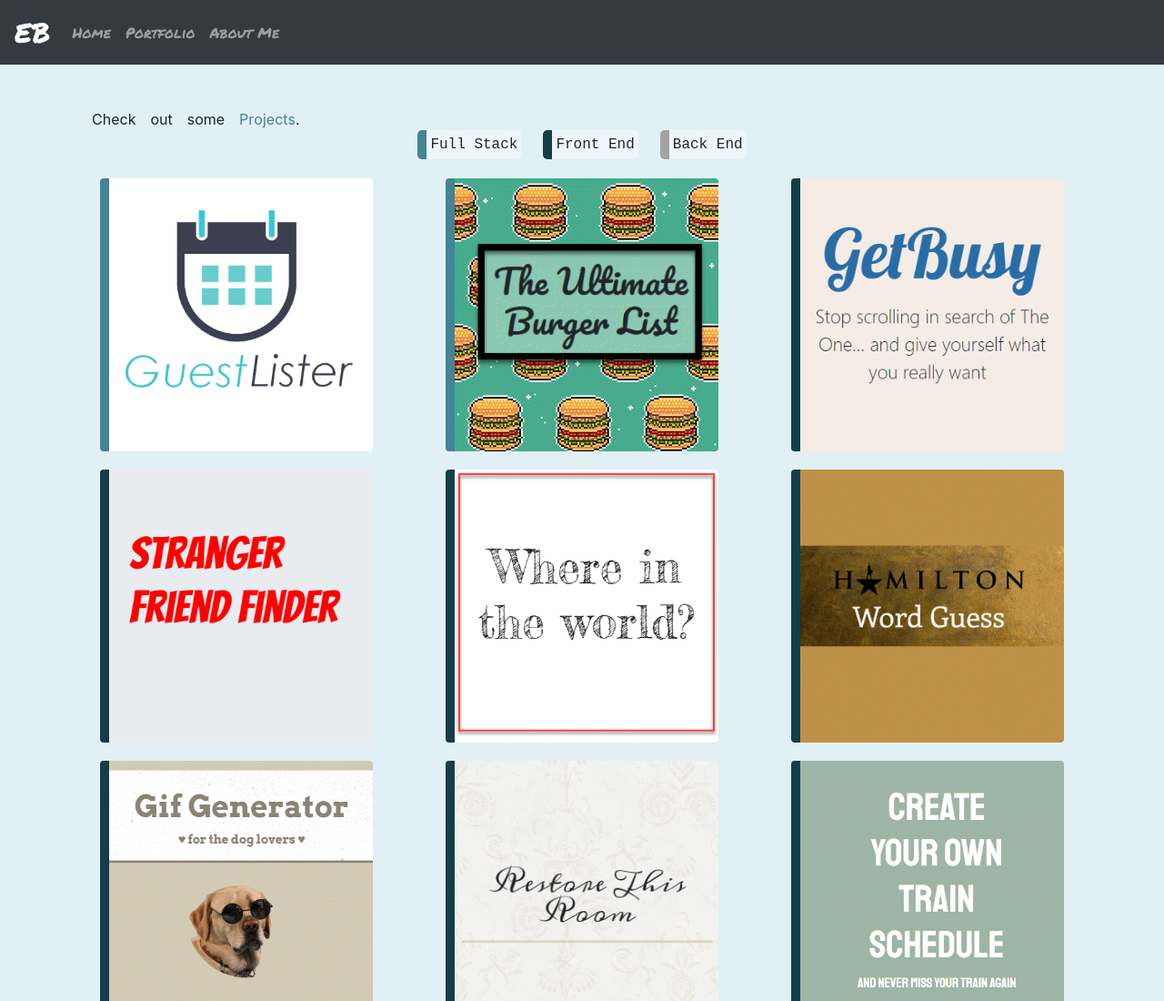
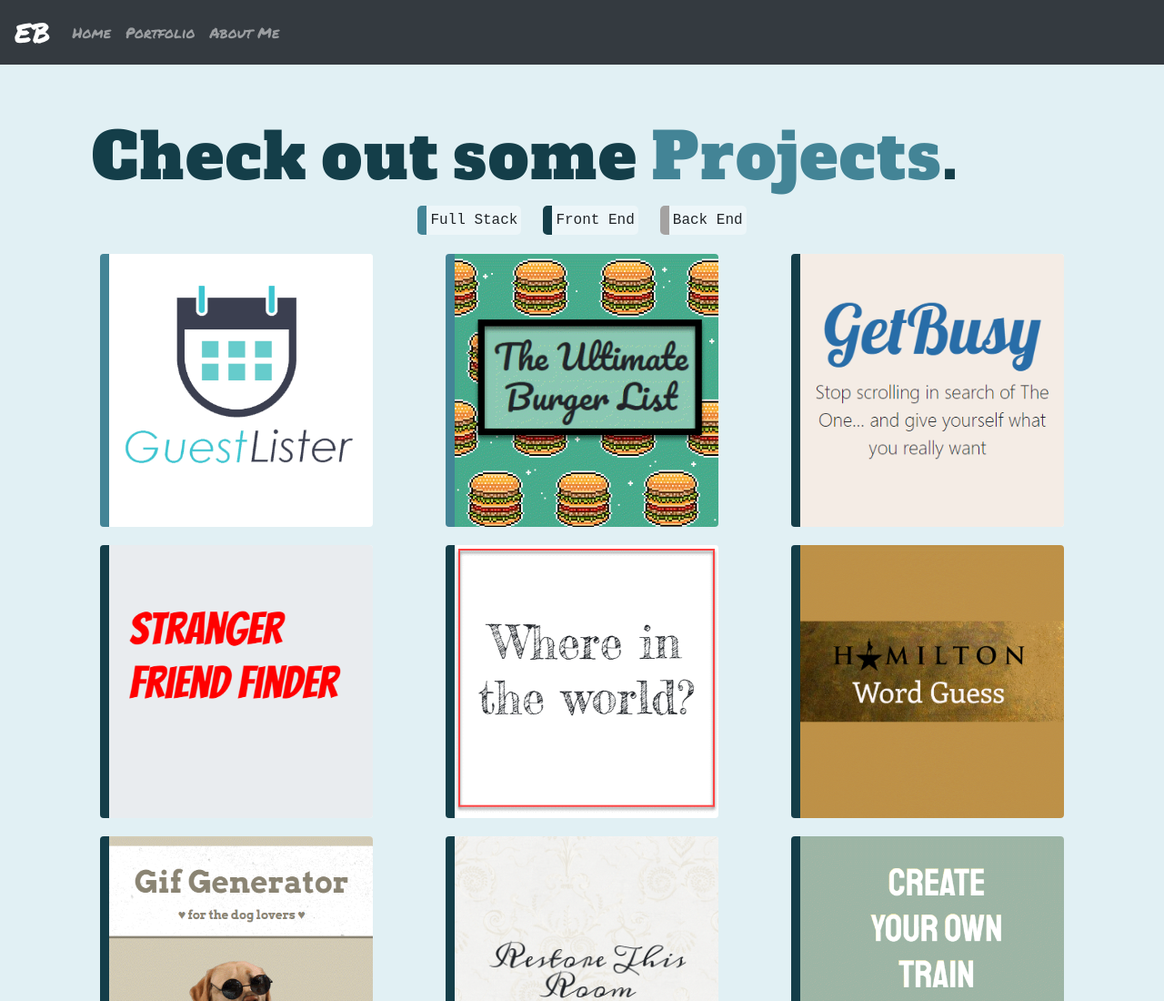
Before and after one commit to emilybaum/theportfolio, a website: page app/public/portfolio.html in a window 1280 px wide. Shown: the top 1100 px of the page at 91% size. Drawn offline with nearby package versions, Linux system fonts and the light colour scheme; a web font is replaced by a local one.

Commit message:
added in .text-animationLarge for portfolio and about

```diff
--- a/app/public/portfolio.html
+++ b/app/public/portfolio.html
@@ -61,33 +61,33 @@
             <div class="col-sm">
                 <div class="emily-webdev-contain flex-words">
                     <div class="flex-letters">
-                        <span id="this1" class="text-animation pl-3">C</span>
-                        <span id="this2" class="text-animation">h</span>
-                        <span id="this3" class="text-animation">e</span>
-                        <span id="this3" class="text-animation">c</span>
-                        <span id="this4" class="text-animation">k</span>
+                        <span id="this1" class="text-animation text-animationLarge pl-3">C</span>
+                        <span id="this2" class="text-animation text-animationLarge">h</span>
+                        <span id="this3" class="text-animation text-animationLarge">e</span>
+                        <span id="this3" class="text-animation text-animationLarge">c</span>
+                        <span id="this4" class="text-animation text-animationLarge">k</span>
                     </div>
                     <div class="flex-letters">
-                        <span id="this5" class="text-animation pl-3">o</span>
-                        <span id="this6" class="text-animation">u</span>
-                        <span id="this7" class="text-animation">t</span>
+                        <span id="this5" class="text-animation text-animationLarge pl-3">o</span>
+                        <span id="this6" class="text-animation text-animationLarge">u</span>
+                        <span id="this7" class="text-animation text-animationLarge">t</span>
                     </div>
                     <div class="flex-letters">
-                        <span id="this8" class="text-animation pl-3">s</span>
-                        <span id="this9" class="text-animation">o</span>
-                        <span id="this10" class="text-animation">m</span>
-                        <span id="this11" class="text-animation">e</span>
+                        <span id="this8" class="text-animation text-animationLarge pl-3">s</span>
+                        <span id="this9" class="text-animation text-animationLarge">o</span>
+                        <span id="this10" class="text-animation text-animationLarge">m</span>
+                        <span id="this11" class="text-animation text-animationLarge">e</span>
                     </div>
                     <div class="flex-letters">
-                        <span id="this12" class="text-animation text-enhance pl-3">P</span>
-                        <span id="this13" class="text-animation text-enhance">r</span>
-                        <span id="this14" class="text-animation text-enhance">o</span>
-                        <span id="this15" class="text-animation text-enhance">j</span>
-                        <span id="this16" class="text-animation text-enhance">e</span>
-                        <span id="this17" class="text-animation text-enhance">c</span>
-                        <span id="this18" class="text-animation text-enhance">t</span>
-                        <span id="this19" class="text-animation text-enhance">s</span>
-                        <span id="this20" class="text-animation">.</span>
+                        <span id="this12" class="text-animation text-animationLarge text-enhance pl-3">P</span>
+                        <span id="this13" class="text-animation text-animationLarge text-enhance">r</span>
+                        <span id="this14" class="text-animation text-animationLarge text-enhance">o</span>
+                        <span id="this15" class="text-animation text-animationLarge text-enhance">j</span>
+                        <span id="this16" class="text-animation text-animationLarge text-enhance">e</span>
+                        <span id="this17" class="text-animation text-animationLarge text-enhance">c</span>
+                        <span id="this18" class="text-animation text-animationLarge text-enhance">t</span>
+                        <span id="this19" class="text-animation text-animationLarge text-enhance">s</span>
+                        <span id="this20" class="text-animation text-animationLarge">.</span>
                     </div>
                 </div>
             </div>
```
Also changed, not shown: app/public/about.html (+8 -8 lines).
